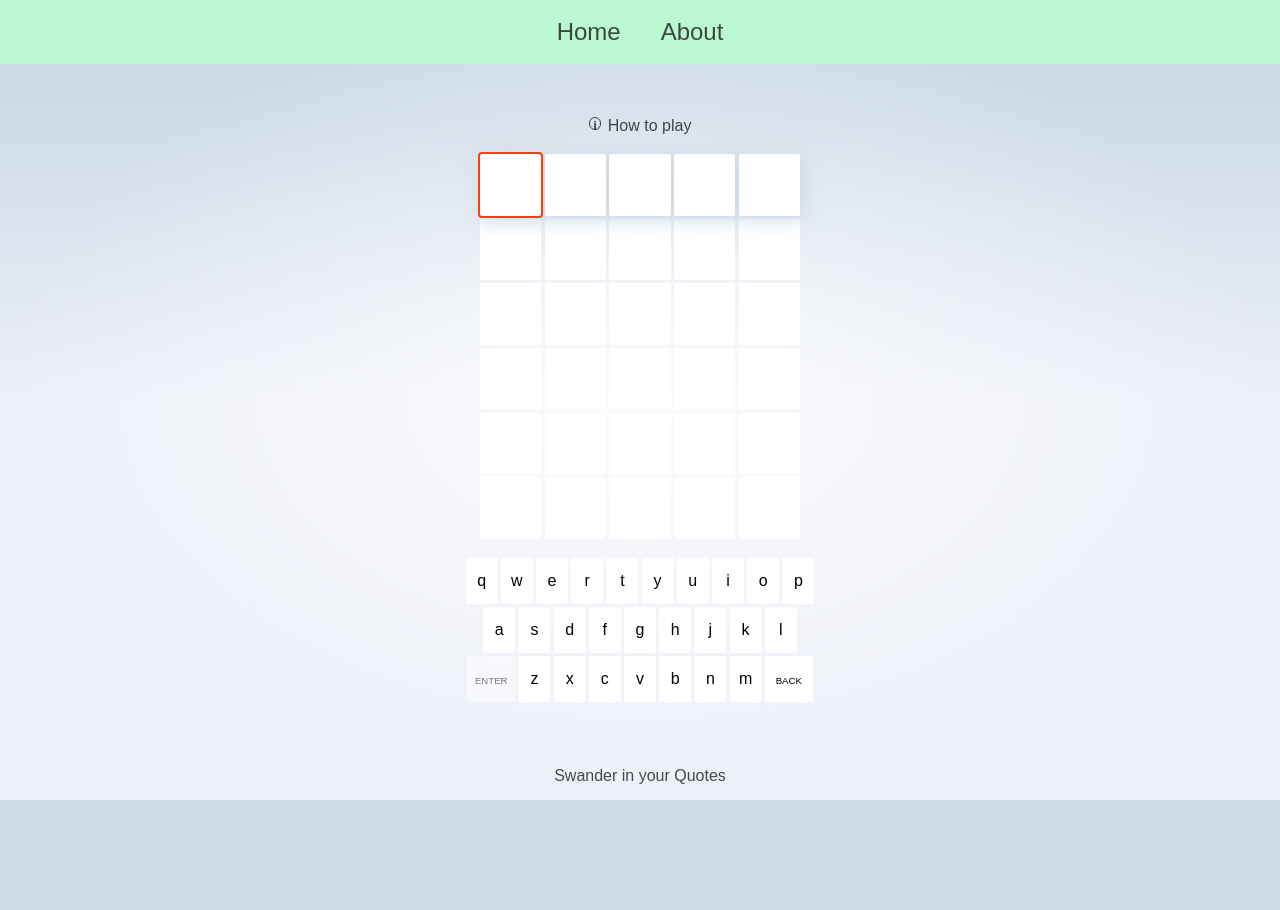
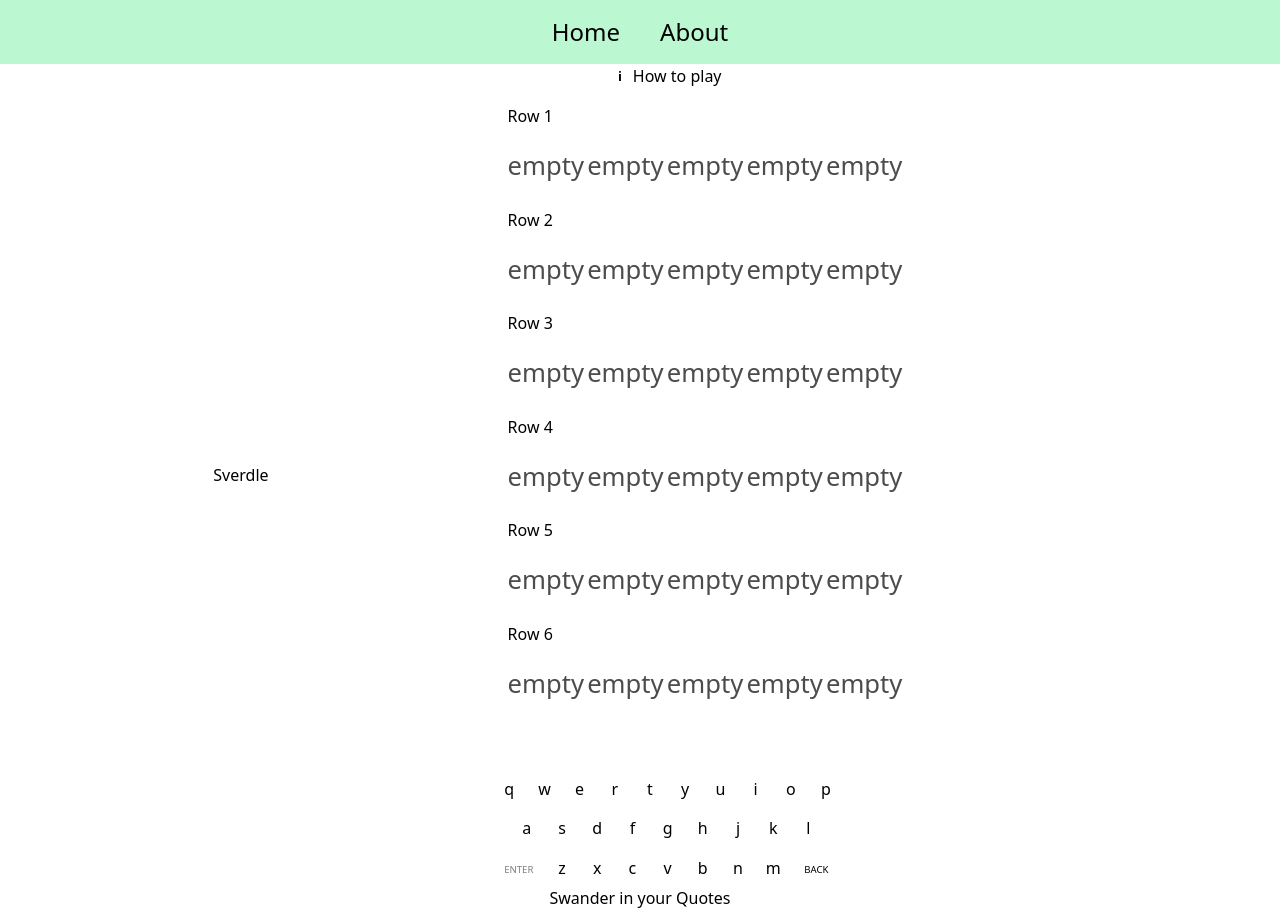
Before and after one commit to hehoku/swander-svelte, a SvelteKit app: page /sverdle in a window 1280 px wide. Before the commit the page ends 800 px from the top, so only its background shows below. Built offline with nearby package versions, Linux system fonts and the light colour scheme; no server answers.

Commit message:
feat: fetch data from api

```diff
--- a/src/routes/+layout.svelte
+++ b/src/routes/+layout.svelte
@@ -1,13 +1,12 @@
 <script>
   import Header from "./Header.svelte";
-  import "./styles.css";
   import "../app.css";
 </script>
 
-<div class="app">
+<div class="flex flex-col items-center h-screen">
   <Header />
 
-  <main>
+  <main class="flex w-2/3 items-center justify-center flex-grow">
     <slot />
   </main>
 
@@ -15,40 +14,3 @@
     <p>Swander in your Quotes</p>
   </footer>
 </div>
-
-<style>
-  .app {
-    display: flex;
-    flex-direction: column;
-    min-height: 100vh;
-  }
-
-  main {
-    flex: 1;
-    display: flex;
-    flex-direction: column;
-    padding: 1rem;
-    width: 100%;
-    max-width: 64rem;
-    margin: 0 auto;
-    box-sizing: border-box;
-  }
-
-  footer {
-    display: flex;
-    flex-direction: column;
-    justify-content: center;
-    align-items: center;
-    padding: 12px;
-  }
-
-  footer a {
-    font-weight: bold;
-  }
-
-  @media (min-width: 480px) {
-    footer {
-      padding: 12px 0;
-    }
-  }
-</style>
--- a/src/routes/+page.js
+++ /dev/null
@@ -1,3 +0,0 @@
-// since there's no dynamic data here, we can prerender
-// it so that it gets served as a static asset in production
-export const prerender = true;
--- /dev/null
+++ b/src/routes/+page.server.js
@@ -0,0 +1,14 @@
+export async function load() {
+  try {
+    const res = await fetch("https://api.quotable.io/quotes/random");
+    if (!res.ok) {
+      throw new Error(`HTTP error! status: ${res.status}`);
+    }
+
+    const quote = await res.json();
+
+    return { quote };
+  } catch (error) {
+    return { error: new Error("Could not load the quote") };
+  }
+}
--- a/src/routes/+page.svelte
+++ b/src/routes/+page.svelte
@@ -1,4 +1,13 @@
-<script></script>
+<script>
+  /**
+   * @type {any}
+   */
+  export let data;
+  /**
+   * @type {{ message: any; } | null}
+   */
+  export let error = null;
+</script>
 
 <svelte:head>
   <title>Home | Swander</title>
@@ -6,5 +15,14 @@
 </svelte:head>
 
 <section>
-  <h1 class="text-3xl font-bold">Swander</h1>
+  {#if error}
+    <p>{error.message}</p>
+  {:else}
+    <div class="flex flex-col justify-center items-center gap-10">
+      <p class="text-2xl font-bold">{data.quote[0].content}</p>
+      <p class="text-2xl font-bold self-end">
+        —— Author {data.quote[0].author}
+      </p>
+    </div>
+  {/if}
 </section>
--- a/src/routes/Header.svelte
+++ b/src/routes/Header.svelte
@@ -2,7 +2,7 @@
   import { page } from "$app/stores";
 </script>
 
-<header class="bg-green-200 py-4">
+<header class="bg-green-200 py-4 w-full">
   <nav>
     <ul class="flex items-center justify-center flex-row gap-10">
       <li aria-current={$page.url.pathname === "/" ? "page" : undefined}>
--- a/src/routes/styles.css
+++ /dev/null
@@ -1,107 +0,0 @@
-@import '@fontsource/fira-mono';
-
-:root {
-	--font-body: Arial, -apple-system, BlinkMacSystemFont, 'Segoe UI', Roboto, Oxygen, Ubuntu,
-		Cantarell, 'Open Sans', 'Helvetica Neue', sans-serif;
-	--font-mono: 'Fira Mono', monospace;
-	--color-bg-0: rgb(202, 216, 228);
-	--color-bg-1: hsl(209, 36%, 86%);
-	--color-bg-2: hsl(224, 44%, 95%);
-	--color-theme-1: #ff3e00;
-	--color-theme-2: #4075a6;
-	--color-text: rgba(0, 0, 0, 0.7);
-	--column-width: 42rem;
-	--column-margin-top: 4rem;
-	font-family: var(--font-body);
-	color: var(--color-text);
-}
-
-body {
-	min-height: 100vh;
-	margin: 0;
-	background-attachment: fixed;
-	background-color: var(--color-bg-1);
-	background-size: 100vw 100vh;
-	background-image: radial-gradient(
-			50% 50% at 50% 50%,
-			rgba(255, 255, 255, 0.75) 0%,
-			rgba(255, 255, 255, 0) 100%
-		),
-		linear-gradient(180deg, var(--color-bg-0) 0%, var(--color-bg-1) 15%, var(--color-bg-2) 50%);
-}
-
-h1,
-h2,
-p {
-	font-weight: 400;
-}
-
-p {
-	line-height: 1.5;
-}
-
-a {
-	color: var(--color-theme-1);
-	text-decoration: none;
-}
-
-a:hover {
-	text-decoration: underline;
-}
-
-h1 {
-	font-size: 2rem;
-	text-align: center;
-}
-
-h2 {
-	font-size: 1rem;
-}
-
-pre {
-	font-size: 16px;
-	font-family: var(--font-mono);
-	background-color: rgba(255, 255, 255, 0.45);
-	border-radius: 3px;
-	box-shadow: 2px 2px 6px rgb(255 255 255 / 25%);
-	padding: 0.5em;
-	overflow-x: auto;
-	color: var(--color-text);
-}
-
-.text-column {
-	display: flex;
-	max-width: 48rem;
-	flex: 0.6;
-	flex-direction: column;
-	justify-content: center;
-	margin: 0 auto;
-}
-
-input,
-button {
-	font-size: inherit;
-	font-family: inherit;
-}
-
-button:focus:not(:focus-visible) {
-	outline: none;
-}
-
-@media (min-width: 720px) {
-	h1 {
-		font-size: 2.4rem;
-	}
-}
-
-.visually-hidden {
-	border: 0;
-	clip: rect(0 0 0 0);
-	height: auto;
-	margin: 0;
-	overflow: hidden;
-	padding: 0;
-	position: absolute;
-	width: 1px;
-	white-space: nowrap;
-}
```
